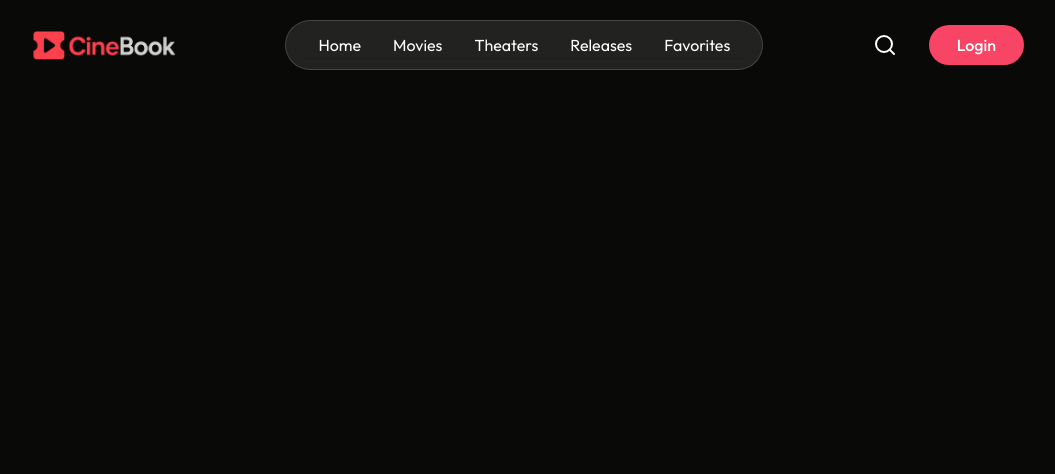
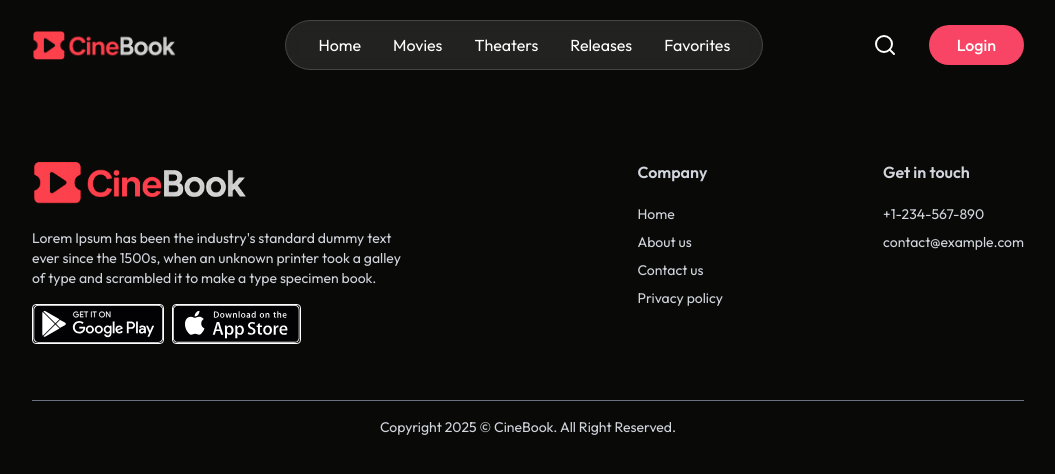
Before and after one commit to MalindaDeshan/Movie_Ticket_Bookin_MERN, a React (Vite) app in the folder client/: page /favorite in a window 1280 px wide. Shown: the top 474 px of the page, without its empty margins (112-1167 px from the left). Built offline with nearby package versions, Linux system fonts and the light colour scheme; no server answers.

Commit message:
Footer section completed and Home page is completely done

```diff
--- a/client/src/components/Footer.jsx
+++ b/client/src/components/Footer.jsx
@@ -1,10 +1,43 @@
 import React from 'react'
+import { assets } from '../assets/assets'
 
 const Footer = () => {
   return (
-    <div>
-      <h1></h1>
-    </div>
+     <footer className="px-6  md:px-16 lg:px-36 mt-40 w-full text-gray-300">
+            <div className="flex flex-col md:flex-row justify-between w-full gap-10 border-b border-gray-500 pb-14">
+                <div className="md:max-w-96">
+                    <img alt="" class="h-11" src={assets.logo} />
+                    <p className="mt-6 text-sm">
+                        Lorem Ipsum has been the industry's standard dummy text ever since the 1500s, when an unknown printer took a galley of type and scrambled it to make a type specimen book.
+                    </p>
+                    <div className="flex items-center gap-2 mt-4">
+                        <img src={assets.googlePlay} alt="google play" className="h-10 w-auto border border-white rounded" />
+                        <img src={assets.appStore} alt="app store" className="h-10 w-auto border border-white rounded" />
+                    </div>
+                </div>
+                <div className="flex-1 flex items-start md:justify-end gap-20 md:gap-40">
+                    <div>
+                        <h2 className="font-semibold mb-5">Company</h2>
+                        <ul className="text-sm space-y-2">
+                            <li><a href="/">Home</a></li>
+                            <li><a href="#">About us</a></li>
+                            <li><a href="#">Contact us</a></li>
+                            <li><a href="#">Privacy policy</a></li>
+                        </ul>
+                    </div>
+                    <div>
+                        <h2 className="font-semibold mb-5">Get in touch</h2>
+                        <div className="text-sm space-y-2">
+                            <p>+1-234-567-890</p>
+                            <p>contact@example.com</p>
+                        </div>
+                    </div>
+                </div>
+            </div>
+            <p className="pt-4 text-center text-sm pb-5">
+                Copyright {new Date().getFullYear()} © <a href="https://prebuiltui.com">CineBook</a>. All Right Reserved.
+            </p>
+        </footer>
   )
 }
 
```
